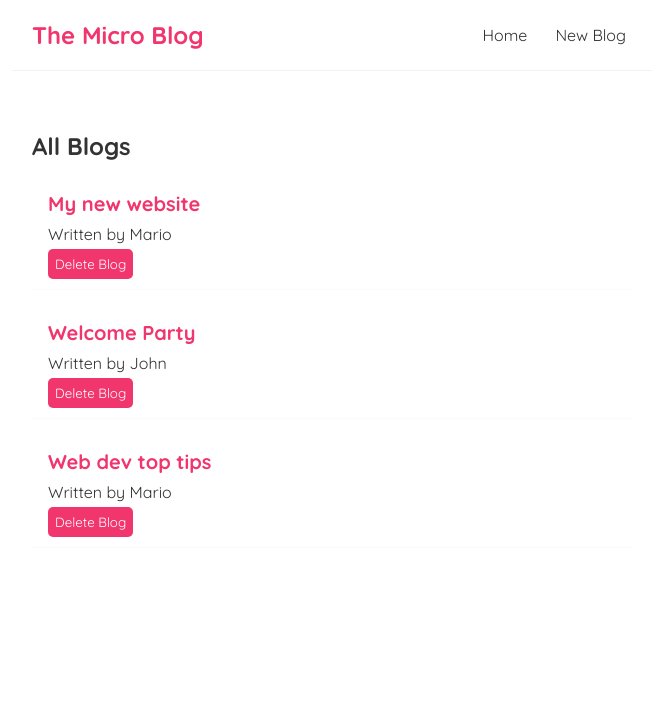
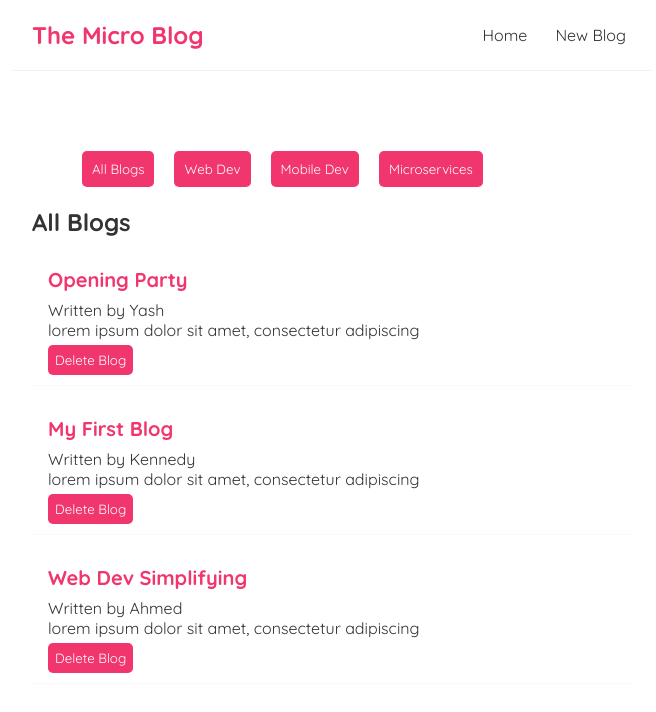
Before and after one commit to EngKhallo/micro-blog, a React (Create React App) app: page / in a window 1280 px wide. Shown: the top 712 px of the page, without its empty margins (308-964 px from the left). Built offline with nearby package versions, Linux system fonts and the light colour scheme; data requests are answered from the project's data file.

Commit message:
Fetch data from offline RestAPI in the computer

```diff
--- a/data/db.json
+++ b/data/db.json
@@ -1,18 +1,21 @@
 {
   "blogs": [
     {
+      "category": "Web",
       "title": "Opening Party",
       "body": "lorem ipsum dolor sit amet, consectetur adipiscing",
       "author": "Yash",
       "id": 1
     },
     {
+      "category": "Mobile",
       "title": "My First Blog",
       "body": "lorem ipsum dolor sit amet, consectetur adipiscing",
       "author": "Kennedy",
       "id": 2
     },
     {
+      "category": "Microservices",
       "title": "Web Dev Simplifying",
       "body": "lorem ipsum dolor sit amet, consectetur adipiscing",
       "author": "Ahmed",
--- a/src/App.jsx
+++ b/src/App.jsx
@@ -1,5 +1,6 @@
 import Home from "./Components/Home";
 import Navbar from "./Components/Navbar";
+import Navigation from "./Components/Navigation";
 
 function App() {
   return (
--- a/src/Components/BlogList.jsx
+++ b/src/Components/BlogList.jsx
@@ -7,6 +7,7 @@ const BlogList = ({blogs, title, handleDelete}) => {
         <div className="blog-preview" key={blog.id}>
           <h2>{blog.title}</h2>
           <p>Written by {blog.author}</p>
+          <p>{blog.body}</p>
           <button className="btn-del" onClick={() => handleDelete(blog.id)}>Delete Blog</button>
         </div>
       ))}
--- a/src/Components/Home.jsx
+++ b/src/Components/Home.jsx
@@ -1,38 +1,54 @@
 import { useEffect, useState } from "react";
 import BlogList from "./BlogList";
+import Navigation from "./Navigation";
 
 const Home = () => {
-  const [blogs, setBlogs] = useState([
-    {
-      title: "My new website",
-      body: "lorem ipsum dolor sit amet, consectetur adipiscing",
-      author: "Mario",
-      id: 1,
-    },
-    {
-      title: "Welcome Party",
-      body: "lorem ipsum dolor sit amet, consectetur adipiscing",
-      author: "John",
-      id: 2,
-    },
-    {
-      title: "Web dev top tips",
-      body: "lorem ipsum dolor sit amet, consectetur adipiscing",
-      author: "Mario",
-      id: 3,
-    },
-  ]);
+  const [blogs, setBlogs] = useState([]);
+  const [isPending, setIsPending] = useState(true);
+  const [error, setError] = useState([]);
+
   const handleDelete = (id) => {
     const newBlog = blogs.filter((blog) => blog.id !== id);
     setBlogs(newBlog);
     console.log(newBlog);
   };
 
-  useEffect(() => {}, []);
+  const handleFilter = (category) => {
+    const newItem = blogs.filter((blog) => blog.category == category);
+    setBlogs(newItem);
+    console.log(newItem);
+  };
+
+  useEffect(() => {
+    setTimeout(() => {
+      fetch("http://localhost:8000/blogs")
+        .then((res) => {
+          if(!res.ok){
+            throw Error("could not fetch data from that resource!")
+          }
+          return res.json();
+        })
+        .then((data) => {
+          setBlogs(data);
+          setIsPending(false);
+        })
+        .catch((err) => {
+          console.log(err.message); // this wil happen when the api server is terminated or is not connected
+          setError(err.message);
+          setIsPending(false);
+        });
+    }, 1000);
+  }, []);
   return (
     <div className="home">
-
-      <BlogList blogs={blogs} title="All Blogs" handleDelete={handleDelete} />{" "}
+      {error && <div>{error}</div> }
+      {isPending && <div>Loading ...</div>}
+      <Navigation blogs={blogs} handleFilter={handleFilter} />
+      <BlogList
+        blogs={blogs}
+        title="All Blogs"
+        handleDelete={handleDelete}
+      />{" "}
       {/* passed a parent value data to a child */}
     </div>
   );
--- /dev/null
+++ b/src/Components/Navigation.jsx
@@ -0,0 +1,13 @@
+const Navigation = ({handleFilter, blogs}) => {
+  return (
+    <nav className="navbars filters">
+      <button className="btn-all" onClick={()=> handleFilter(blogs.category = "Web" + "Mobile" + "Microservices") }>All Blogs</button>
+      <button className="btn-web" onClick={()=> handleFilter(blogs.category = "Web") }>Web Dev</button>
+      <button className="btn-mobile" onClick={()=> handleFilter(blogs.category = "Mobile") }>Mobile Dev</button>
+      <button className="btn-services" onClick={()=> handleFilter(blogs.category = "Microservices") }>Microservices</button>
+
+    </nav>
+  );
+};
+
+export default Navigation;
--- a/src/index.css
+++ b/src/index.css
@@ -16,6 +16,21 @@
   border-bottom: 1px solid #f2f2f2;
 }
 
+.navbars{
+  margin-left: 10px;
+  display: flex;
+  padding: 20px;
+}
+
+.navbars button{
+  margin-left: 20px;
+  background-color: #f1356d;
+  padding: 10px;
+  border-radius: 5px;
+  color: white;
+  cursor: pointer;
+  border: none;
+}
 .navbar h1 {
   color: #f1356d;
 }
```
Also changed, not shown: note.txt.
